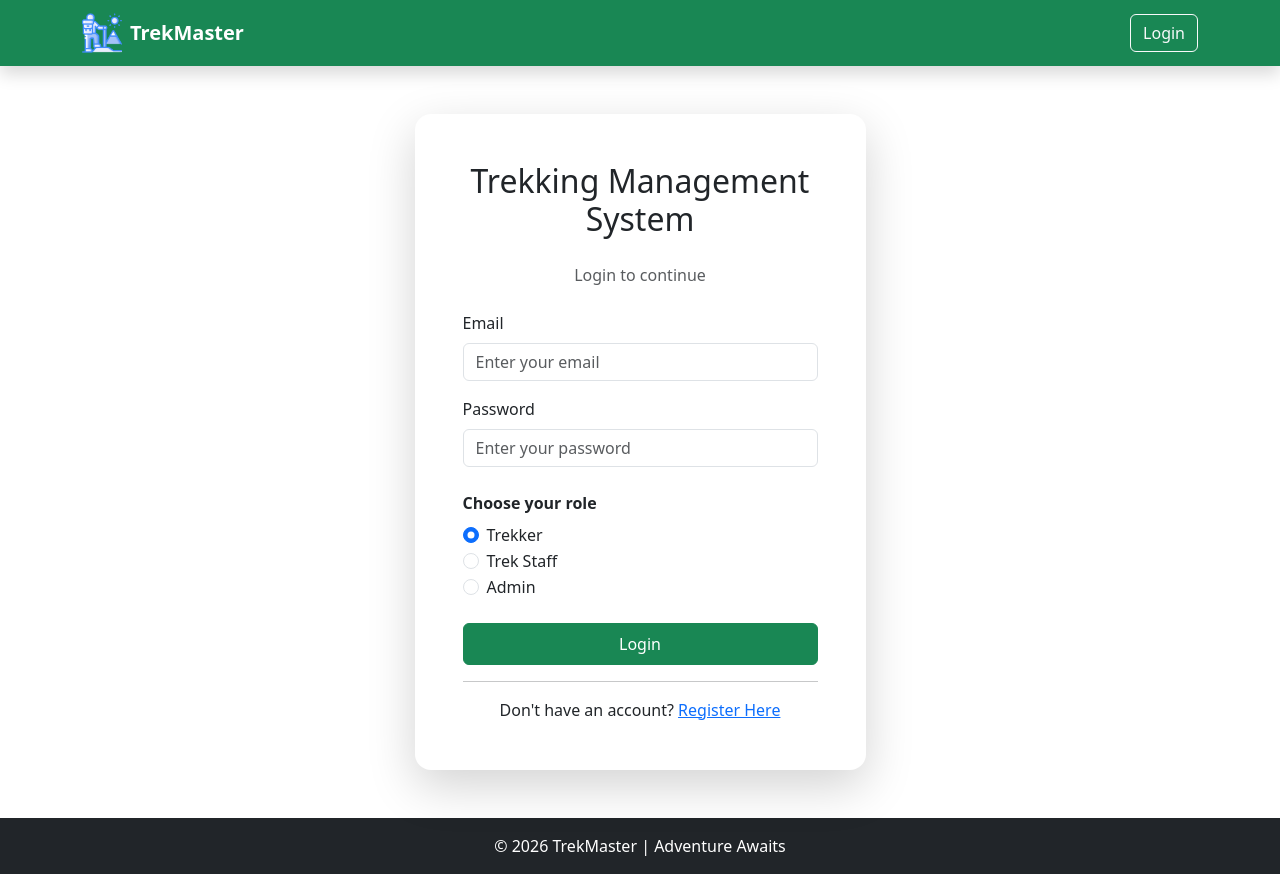
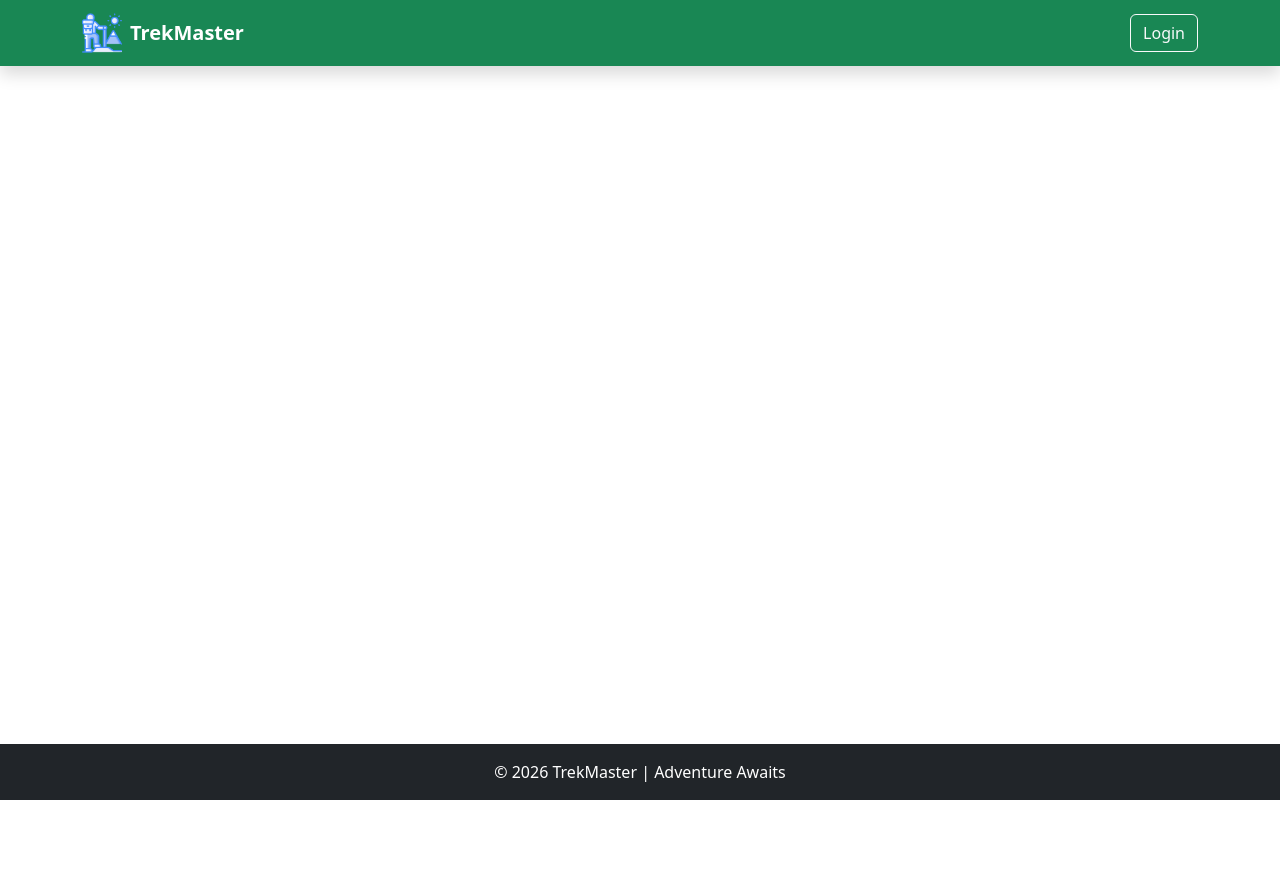
Before and after one commit to 23f2005522/trekking-management-application_V2_23f2005522, a Vue app in the folder frontend/: page /login in a window 1280 px wide. After the commit the page ends 800 px from the top, so only its background shows below. Built offline with nearby package versions, Linux system fonts and the light colour scheme.

Commit message:
Refactor staff management functionality: update status handling, improve modal integration, and enhance data binding in staff store

```diff
--- a/frontend/src/components/managaStaffModal.vue
+++ b/frontend/src/components/managaStaffModal.vue
@@ -1,25 +1,7 @@
 <script setup>
 import { useStaffStore } from '@/stores/staffStore'
-import { ref, watch } from 'vue'
 
 const staffStore = useStaffStore()
-
-const selectedStatus = ref('')
-const reason = ref('')
-
-watch(
-  () => staffStore.selectedStaff,
-  (oldVal, newVal) => {
-    if (!newVal) {
-      selectedStatus.value = ''
-      reason.value = ''
-    } else {
-      selectedStatus.value = newVal.status
-      reason.value = newVal.reason || ''
-    }
-  },
-  { immediate: true },
-)
 </script>
 
 <template>
@@ -61,7 +43,12 @@ watch(
           <label class="fw-semibold mb-2"> Change Status </label>
 
           <div class="form-check">
-            <input class="form-check-input" type="radio" value="pending" v-model="selectedStatus" />
+            <input
+              class="form-check-input"
+              type="radio"
+              value="pending"
+              v-model="staffStore.selectedStatus"
+            />
             <label class="form-check-label"> Pending </label>
           </div>
 
@@ -70,7 +57,7 @@ watch(
               class="form-check-input"
               type="radio"
               value="approved"
-              v-model="selectedStatus"
+              v-model="staffStore.selectedStatus"
             />
             <label class="form-check-label text-success"> Approved </label>
           </div>
@@ -80,7 +67,7 @@ watch(
               class="form-check-input"
               type="radio"
               value="rejected"
-              v-model="selectedStatus"
+              v-model="staffStore.selectedStatus"
             />
             <label class="form-check-label text-danger"> Rejected </label>
           </div>
@@ -90,14 +77,14 @@ watch(
               class="form-check-input"
               type="radio"
               value="blacklisted"
-              v-model="selectedStatus"
+              v-model="staffStore.selectedStatus"
             />
             <label class="form-check-label"> Blacklisted </label>
           </div>
 
           <label class="fw-semibold"> Reason </label>
 
-          <textarea rows="4" class="form-control" v-model="reason" />
+          <textarea rows="4" class="form-control" v-model="staffStore.reason" />
         </div>
 
         <div v-else class="modal-body text-center">Loading...</div>
@@ -105,7 +92,9 @@ watch(
         <div class="modal-footer">
           <button class="btn btn-secondary" data-bs-dismiss="modal">Cancel</button>
 
-          <button class="btn btn-success" @click="staffStore.handelEditStaff(staffStore.selectedStaffId, selectedStatus, reason)">Save Changes</button>
+          <button class="btn btn-success" @click="staffStore.handelEditStaff()">
+            Save Changes
+          </button>
         </div>
       </div>
     </div>
--- a/frontend/src/views/authView/loginView.vue
+++ b/frontend/src/views/authView/loginView.vue
@@ -1,150 +1,118 @@
 <script setup>
-import { reactive } from 'vue'
-import router from '@/router'
-import axiosInstance from '../../utils/axioUtil'
-import { useFlashStore } from '@/stores/flashStore'
+import { useStaffStore } from '@/stores/staffStore'
+import { ref, watch } from 'vue'
 
+const staffStore = useStaffStore()
 
-const flashStore = useFlashStore()
-const formData = reactive({
-  email: '',
-  password: '',
-  role: 'trekker',
-})
+const selectedStatus = ref('')
+const reason = ref('')
 
-const handelLogin = async (e) => {
-  e.preventDefault()
-  try {
-    const { data } = await axiosInstance.post('/auth/login', formData)
-    console.log('Login successful:', data)
-    // stting token in local storage
-    localStorage.setItem('access_token', data.access_token)
-    localStorage.setItem('role', data.role)
-    localStorage.setItem('username', data.username)
-
-    // set the user in the userStore
-    console.log(data)
-
-    // Redirect based on role
-    const routeMap = {
-      trekker: '/trekker/dashboard',
-      staff: '/staff/dashboard',
-      admin: '/admin/dashboard',
+watch(
+  () => staffStore.selectedStaff,
+  (newVal) => {
+    if (!newVal) {
+      selectedStatus.value = ''
+      reason.value = ''
+    } else {
+      selectedStatus.value = newVal.status
+      reason.value = newVal.blacklisted_reason || ''
     }
-
-    router.push(routeMap[data.role] || '/')
-
-    return data
-
-  } catch (error) {
-    flashStore.show(error?.response?.data?.message || 'Login failed', 'error')
-  }
-}
+  },
+  { immediate: true },
+)
 </script>
 
 <template>
-  <div class="container py-5">
-    <div class="row justify-content-center">
-      <div class="col-md-6 col-lg-5">
-        <div class="card shadow-lg border-0 rounded-4">
-          <div class="card-body p-5">
-            <h2 class="text-center mb-4">Trekking Management System</h2>
+  <div class="modal fade" id="manageStaffModal" tabindex="-1">
+    <div class="modal-dialog modal-dialog-centered">
+      <div class="modal-content">
+        <div class="modal-header bg-success text-white">
+          <h5 class="modal-title">Manage Staff</h5>
 
-            <p class="text-center text-muted mb-4">Login to continue</p>
-
-            <form>
-              <!-- Email -->
-              <div class="mb-3">
-                <label class="form-label"> Email </label>
-
-                <input
-                  type="email"
-                  class="form-control"
-                  placeholder="Enter your email"
-                  v-model="formData.email"
-                />
+          <button class="btn-close btn-close-white" data-bs-dismiss="modal"></button>
         </div>
 
-              <!-- Password -->
-              <div class="mb-4">
-                <label class="form-label"> Password </label>
+        <div class="modal-body" v-if="staffStore.selectedStaff">
+          <div class="card bg-light mb-4">
+            <div class="card-body">
+              <h5>
+                {{ staffStore.selectedStaff.username }}
+              </h5>
 
-                <input
-                  type="password"
-                  class="form-control"
-                  placeholder="Enter your password"
-                  v-model="formData.password"
-                />
+              <p class="text-muted">
+                {{ staffStore.selectedStaff.email }}
+              </p>
+
+              <span
+                class="badge"
+                :class="{
+                  'bg-success': staffStore.selectedStaff.status === 'approved',
+                  'bg-warning text-dark': staffStore.selectedStaff.status === 'pending',
+                  'bg-danger': staffStore.selectedStaff.status === 'rejected',
+                  'bg-dark': staffStore.selectedStaff.status === 'blacklisted',
+                }"
+              >
+                Current :
+                {{ staffStore.selectedStaff.status }}
+              </span>
+            </div>
           </div>
 
-              <!-- Role -->
-              <div class="mb-4">
-                <label class="form-label fw-bold"> Choose your role </label>
+          <label class="fw-semibold mb-2"> Change Status </label>
 
           <div class="form-check">
-                  <input
-                    class="form-check-input"
-                    type="radio"
-                    name="role"
-                    id="trekker"
-                    value="trekker"
-                    v-model="formData.role"
-                  />
-
-                  <label class="form-check-label" for="trekker"> Trekker </label>
+            <input class="form-check-input" type="radio" value="pending" v-model="selectedStatus" />
+            <label class="form-check-label"> Pending </label>
           </div>
 
           <div class="form-check">
             <input
               class="form-check-input"
               type="radio"
-                    name="role"
-                    id="staff"
-                    value="staff"
-                    v-model="formData.role"
+              value="approved"
+              v-model="selectedStatus"
             />
-
-                  <label class="form-check-label" for="staff"> Trek Staff </label>
+            <label class="form-check-label text-success"> Approved </label>
           </div>
 
           <div class="form-check">
             <input
               class="form-check-input"
               type="radio"
-                    name="role"
-                    id="admin"
-                    value="admin"
-                    v-model="formData.role"
+              value="rejected"
+              v-model="selectedStatus"
             />
-
-                  <label class="form-check-label" for="admin"> Admin </label>
-                </div>
+            <label class="form-check-label text-danger"> Rejected </label>
           </div>
 
-              <!-- Login Button -->
+          <div class="form-check mb-3">
+            <input
+              class="form-check-input"
+              type="radio"
+              value="blacklisted"
+              v-model="selectedStatus"
+            />
+            <label class="form-check-label"> Blacklisted </label>
+          </div>
 
-              <button @click="handelLogin" type="submit" class="btn btn-success w-100 py-2">
-                Login
+          <label class="fw-semibold"> Reason </label>
+
+          <textarea rows="4" class="form-control" v-model="reason" />
+        </div>
+
+        <div v-else class="modal-body text-center">Loading...</div>
+
+        <div class="modal-footer">
+          <button class="btn btn-secondary" data-bs-dismiss="modal">Cancel</button>
+
+          <button
+            class="btn btn-success"
+            @click="staffStore.handelEditStaff(staffStore.selectedStaffId, selectedStatus, reason)"
+          >
+            Save Changes
           </button>
-            </form>
-
-            <hr />
-
-            <p class="text-center mb-0">
-              Don't have an account?
-
-              <router-link to="/register"> Register Here </router-link>
-            </p>
-          </div>
         </div>
       </div>
     </div>
   </div>
 </template>
-
-<style scoped>
-.card {
-  max-width: 520px;
-  margin: auto;
-}
-</style>
```
Also changed, not shown: frontend/src/stores/staffStore.js (+33 -20 lines), 2 other files (tests, documents, lock files or other folders). Lines whose indentation alone changed are shown as unchanged.
